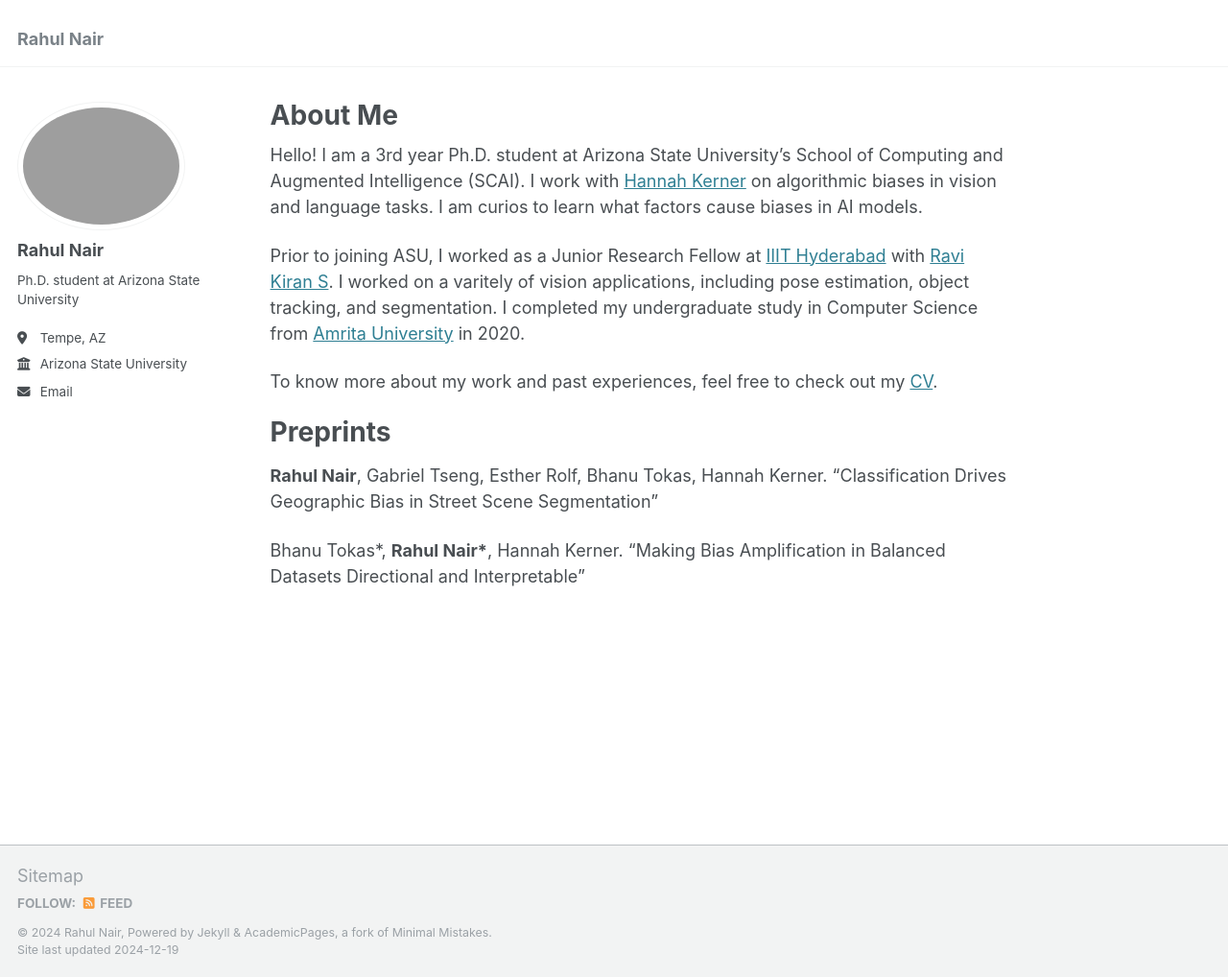
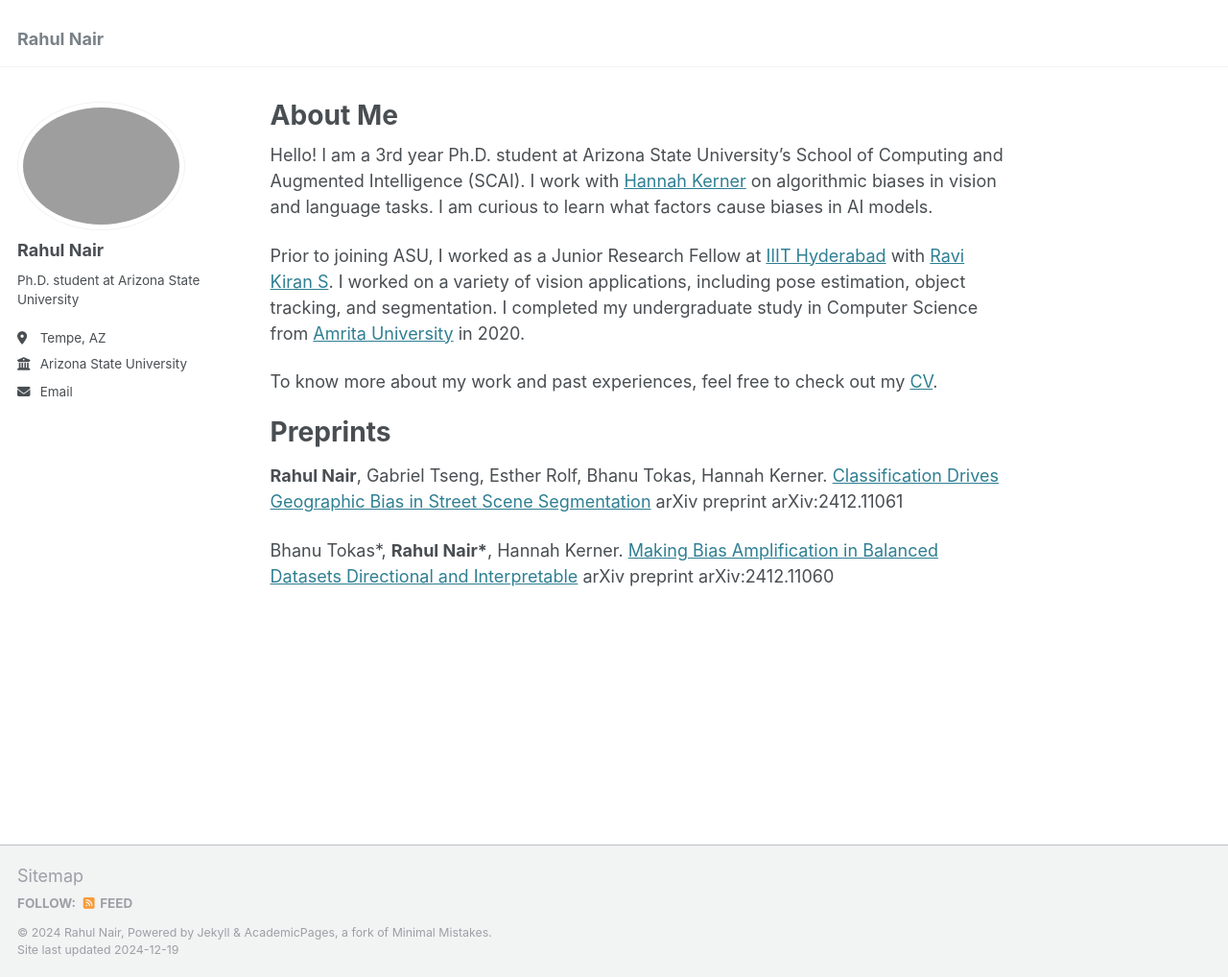
Before and after one commit to rahul1801/rahul1801.github.io, a Jekyll site: the page built from _pages/about.md, in a window 1280 px wide and 1018 px high. Shown: the whole window at 96% size. Built offline with Jekyll 4.4.1, drawn with Linux system fonts in a browser that asks for light colours.

Commit message:
added paper links

```diff
--- a/_pages/about.md
+++ b/_pages/about.md
@@ -7,9 +7,9 @@ redirect_from:
   - /about.html
 ---
 
-Hello! I am a 3rd year Ph.D. student at Arizona State University's School of Computing and Augmented Intelligence (SCAI). I work with [Hannah Kerner](https://hannah-rae.github.io/) on algorithmic biases in vision and language tasks. I am curios to learn what factors cause biases in AI models.
+Hello! I am a 3rd year Ph.D. student at Arizona State University's School of Computing and Augmented Intelligence (SCAI). I work with [Hannah Kerner](https://hannah-rae.github.io/) on algorithmic biases in vision and language tasks. I am curious to learn what factors cause biases in AI models.
 
-Prior to joining ASU, I worked as a Junior Research Fellow at [IIIT Hyderabad](https://www.iiit.ac.in/) with [Ravi Kiran S](https://ravika.github.io/index.html). I worked on a varitely of vision applications, including pose estimation, object tracking, and segmentation. I completed my undergraduate study in Computer Science from [Amrita University](https://www.amrita.edu/) in 2020.
+Prior to joining ASU, I worked as a Junior Research Fellow at [IIIT Hyderabad](https://www.iiit.ac.in/) with [Ravi Kiran S](https://ravika.github.io/index.html). I worked on a variety of vision applications, including pose estimation, object tracking, and segmentation. I completed my undergraduate study in Computer Science from [Amrita University](https://www.amrita.edu/) in 2020.
 
 To know more about my work and past experiences, feel free to check out my [CV](http://rahul1801.github.io/files/Resume_Rahul_Nair.pdf).
 
@@ -17,6 +17,6 @@ To know more about my work and past experiences, feel free to check out my [CV](
 Preprints
 ======
 
-**Rahul Nair**, Gabriel Tseng, Esther Rolf, Bhanu Tokas, Hannah Kerner. "Classification Drives Geographic Bias in Street Scene Segmentation"
+**Rahul Nair**, Gabriel Tseng, Esther Rolf, Bhanu Tokas, Hannah Kerner. [Classification Drives Geographic Bias in Street Scene Segmentation](https://arxiv.org/abs/2412.11061) arXiv preprint arXiv:2412.11061
 
-Bhanu Tokas\*, **Rahul Nair\***, Hannah Kerner. "Making Bias Amplification in Balanced Datasets Directional and Interpretable"
+Bhanu Tokas\*, **Rahul Nair\***, Hannah Kerner. [Making Bias Amplification in Balanced Datasets Directional and Interpretable](https://arxiv.org/abs/2412.11060) arXiv preprint arXiv:2412.11060
```
